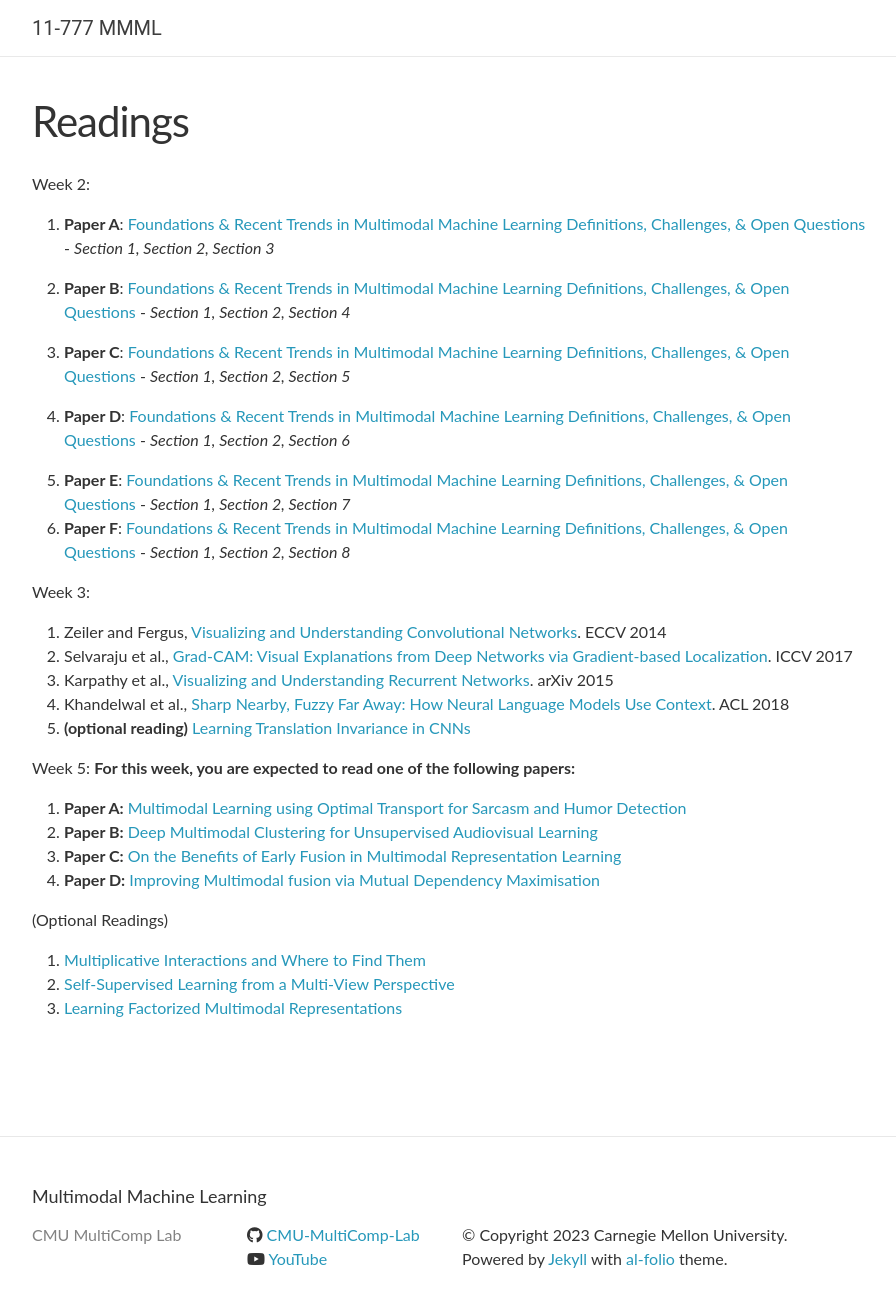
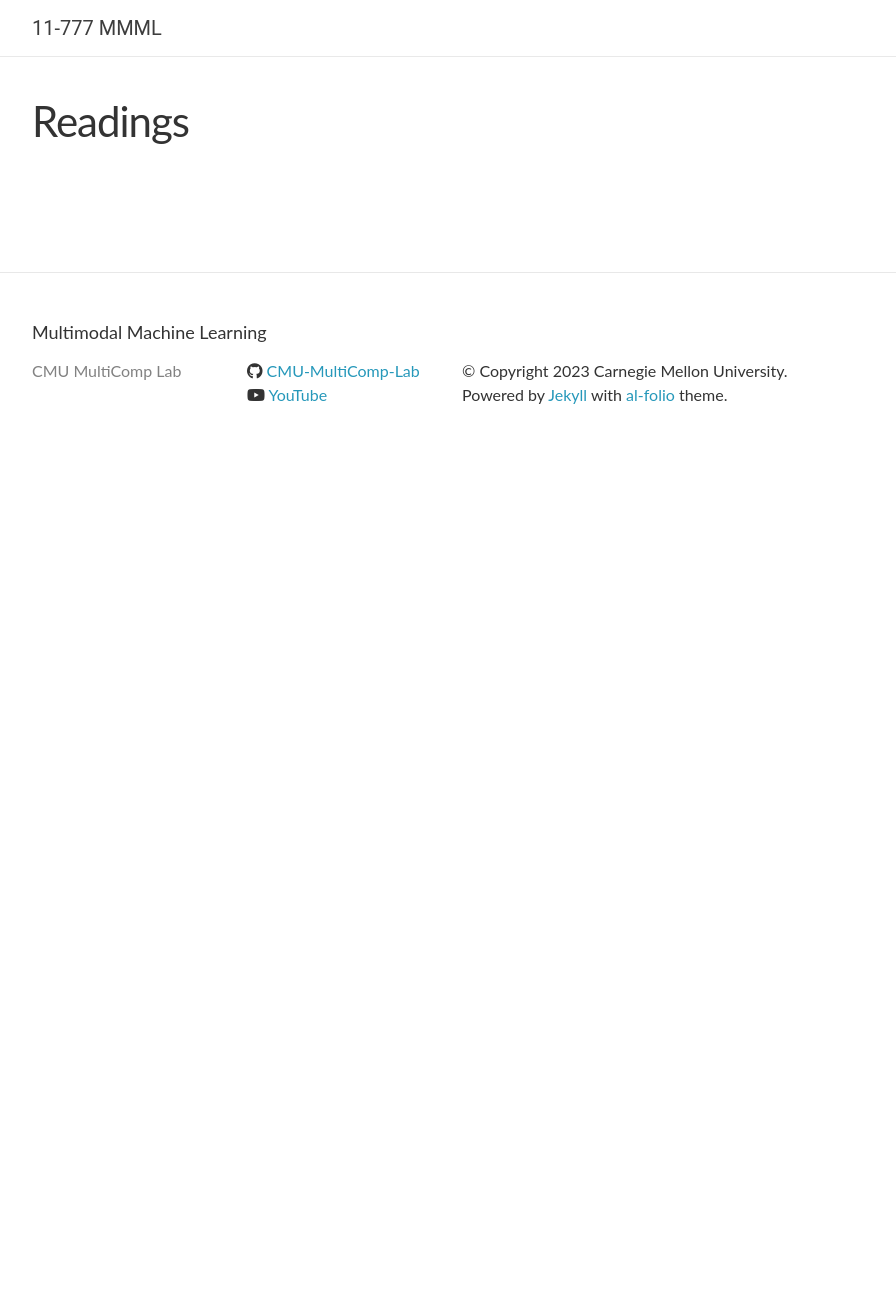
Before and after one commit to CMU-MultiComp-Lab/mmml-course, a Jekyll site: the page built from fall2023/_pages/readings.md, in a window 1280 px wide and 1332 px high. Shown: the top 1307 px of the window, without its empty margins (188-1084 px from the left). Built offline with Jekyll 4.4.1, drawn with Linux system fonts in a browser that asks for light colours; nearby versions of some CDN libraries; comment, search, counter and statistics services are not loaded.

Commit message:
Update readings.md

```diff
--- a/fall2023/_pages/readings.md
+++ b/fall2023/_pages/readings.md
@@ -3,37 +3,3 @@ layout: page
 permalink: /fall2023/readings/
 title: Readings
 ---
-
-Week 2:
-
-1. **Paper A**: [Foundations & Recent Trends in Multimodal Machine Learning Definitions, Challenges, & Open Questions](https://arxiv.org/pdf/2209.03430.pdf) - _Section 1, Section 2, Section 3_
-
-2. **Paper B**: [Foundations & Recent Trends in Multimodal Machine Learning Definitions, Challenges, & Open Questions](https://arxiv.org/pdf/2209.03430.pdf) - _Section 1, Section 2, Section 4_
-
-3. **Paper C**: [Foundations & Recent Trends in Multimodal Machine Learning Definitions, Challenges, & Open Questions](https://arxiv.org/pdf/2209.03430.pdf) - _Section 1, Section 2, Section 5_
-
-4. **Paper D**: [Foundations & Recent Trends in Multimodal Machine Learning Definitions, Challenges, & Open Questions](https://arxiv.org/pdf/2209.03430.pdf) - _Section 1, Section 2, Section 6_
-
-5. **Paper E**: [Foundations & Recent Trends in Multimodal Machine Learning Definitions, Challenges, & Open Questions](https://arxiv.org/pdf/2209.03430.pdf) - _Section 1, Section 2, Section 7_
-6. **Paper F**: [Foundations & Recent Trends in Multimodal Machine Learning Definitions, Challenges, & Open Questions](https://arxiv.org/pdf/2209.03430.pdf) - _Section 1, Section 2, Section 8_
-
-Week 3:
-1. Zeiler and Fergus, [Visualizing and Understanding Convolutional Networks](https://piazza.com/class_profile/get_resource/jjyt9xcoem64k5/jlvnkpiszoo26g). ECCV 2014
-2. Selvaraju et al., [Grad-CAM: Visual Explanations from Deep Networks via Gradient-based Localization](https://piazza.com/class_profile/get_resource/jjyt9xcoem64k5/jlscu1vibjh3s8). ICCV 2017
-3. Karpathy et al., [Visualizing and Understanding Recurrent Networks](https://arxiv.org/pdf/1506.02078.pdf). arXiv 2015
-4. Khandelwal et al., [Sharp Nearby, Fuzzy Far Away: How Neural Language Models Use Context](https://arxiv.org/pdf/1805.04623.pdf). ACL 2018
-5.  **(optional reading)** [Learning Translation Invariance in CNNs](https://arxiv.org/pdf/2011.11757.pdf)
-
-Week 5:
-**For this week, you are expected to read one of the following papers:**
-
-1.   **Paper A:** [Multimodal Learning using Optimal Transport for Sarcasm and Humor Detection](https://openaccess.thecvf.com/content/WACV2022/papers/Pramanick_Multimodal_Learning_Using_Optimal_Transport_for_Sarcasm_and_Humor_Detection_WACV_2022_paper.pdf)
-2.   **Paper B:** [Deep Multimodal Clustering for Unsupervised Audiovisual Learning](https://openaccess.thecvf.com/content_CVPR_2019/papers/Hu_Deep_Multimodal_Clustering_for_Unsupervised_Audiovisual_Learning_CVPR_2019_paper.pdf)
-3.   **Paper C:** [On the Benefits of Early Fusion in Multimodal Representation Learning](https://arxiv.org/pdf/2011.07191.pdf)
-4.   **Paper D:** [Improving Multimodal fusion via Mutual Dependency Maximisation](https://arxiv.org/pdf/2109.00922.pdf)
-
-(Optional Readings)
-
-1.   [Multiplicative Interactions and Where to Find Them](https://openreview.net/pdf?id=rylnK6VtDH)
-2.   [Self-Supervised Learning from a Multi-View Perspective](https://arxiv.org/pdf/2006.05576.pdf)
-3.   [Learning Factorized Multimodal Representations](https://arxiv.org/pdf/1806.06176.pdf)
```
